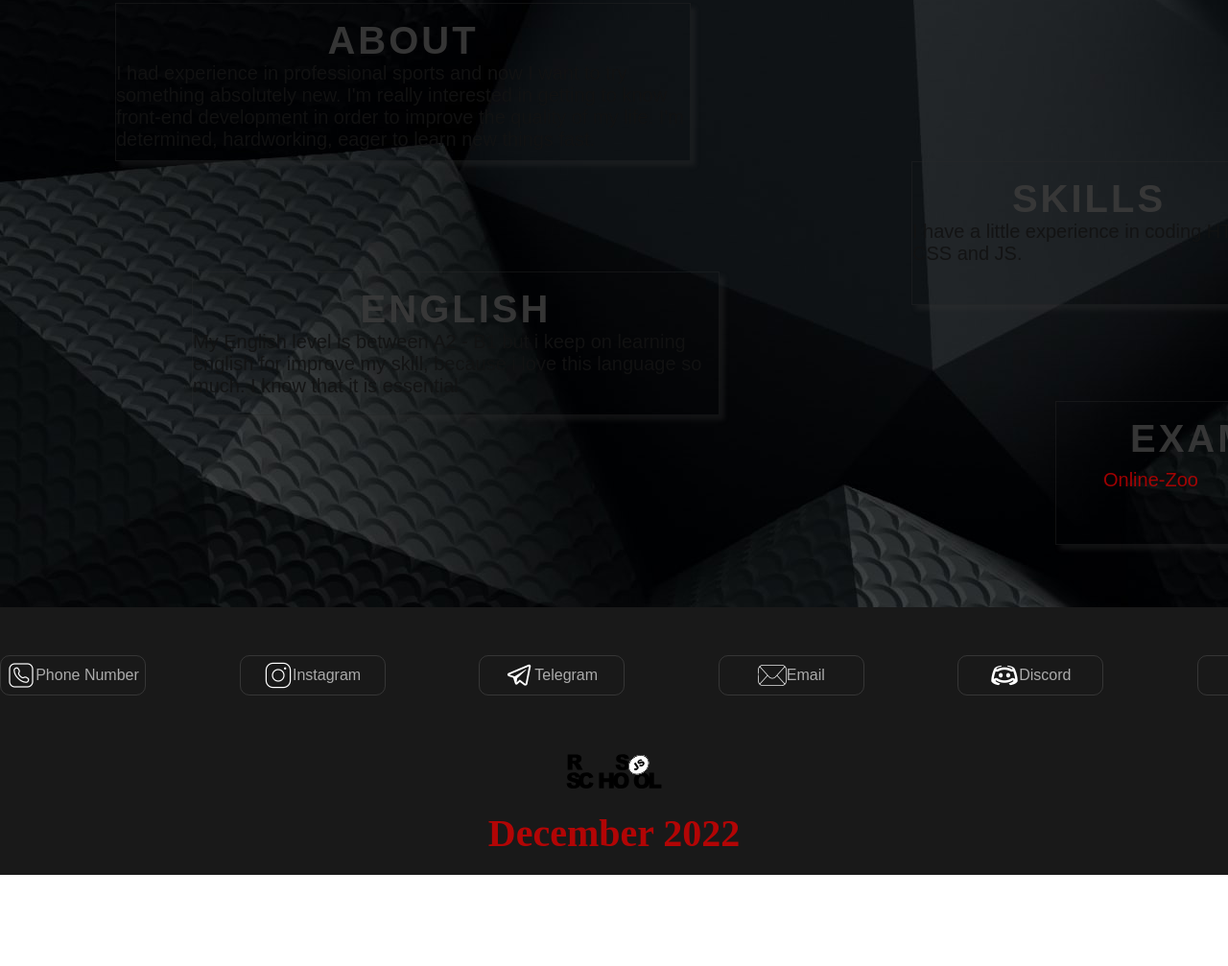
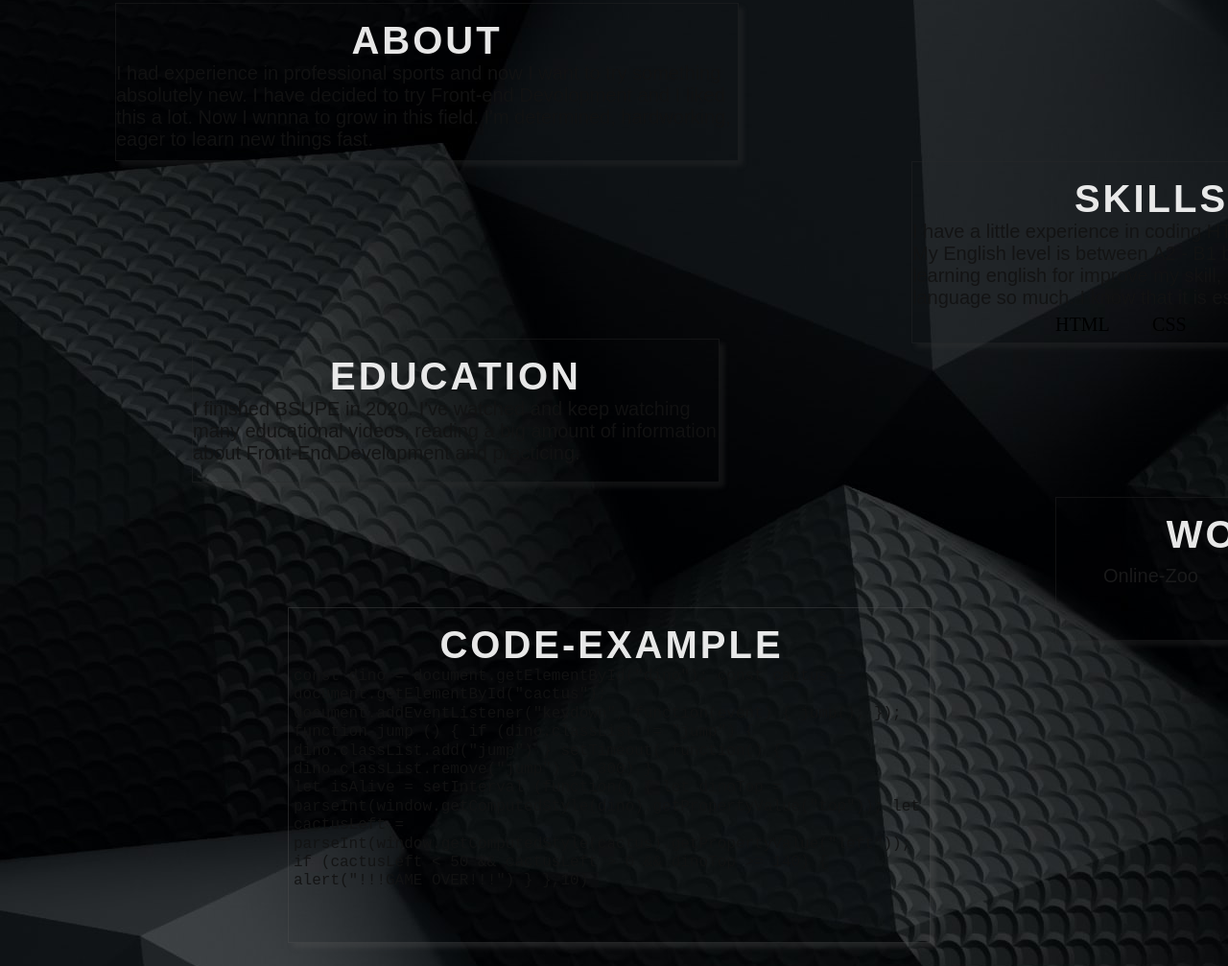
Before and after one commit to sprox0/rsschool-cv, a plain HTML site: page index.html in a window 1280 px wide. Shown: the part 727-1734 px from the top of the page at 96% size. Before the commit the page ends 1639 px from the top, so only its background shows below. Drawn offline with nearby package versions, Linux system fonts and the light colour scheme.

Commit message:
refactor: added lists

```diff
--- a/assets/styles/style.css
+++ b/assets/styles/style.css
@@ -114,24 +114,51 @@ button {
 /*                  INFO SECTION                */
 
 .content-title {
-    width: 600px;
+    width: 650px;
     margin-left: 120px;
     position: relative;
     border: 1px solid rgba(41, 41, 41, 0.4);
     box-shadow: 5px 5px 5px rgba(54, 54, 54, 0.3);
     transition: 1.2s;
     padding-bottom: 10px;
+
 }
 
 .content-title:hover {
     cursor: pointer;
     transform: scale(1.2);
-    background-color: rgba(210, 210, 210, 0.872);
+    background-color: rgba(154, 1, 1, 0.872);
 }
 
-.education-case, .summary-case, .english-case, .skills-case {
+.content-title:hover .about-text {
+    color: #fff;
+}
+
+.code-section {
+    height: 350px;
+    width:670px;
+    padding-left: 5px;
+    left: 300px;
+    top: 700px;
+    position: absolute;
+    border: 1px solid rgba(80, 80, 80, 0.4);
+    box-shadow: 5px 5px 5px rgba(90, 90, 90, 0.3);
+    transition: 1.2s;
+}
+
+.code-section:hover {
+    cursor: pointer;
+    transform: scale(1.2);
+    background-color: rgba(154, 1, 1, 0.962);
+}
+
+.code-section:hover .example-js {
+    color: #fff;
+}
+
+.name-case {
     display: flex;
-    color: rgba(57, 57, 57, 0.925);
+    color: rgba(250, 250, 250, 0.925);
     justify-content: center;
     font-size: 40px;
     letter-spacing: 3px;
@@ -139,12 +166,15 @@ button {
     padding-top: 15px;
 }
 
+.example-js {
+    color: rgba(18, 18, 18, 0.925);
+}
+
 .education-section {
-    height: 150px;
-    width: 370px;
+    height: 190px;
+    width: 500px;
     left: 950px;
     position: absolute;
-
     border: 1px solid rgba(41, 41, 41, 0.4);
     box-shadow: 5px 5px 5px rgba(54, 54, 54, 0.3);
     transition: 1.2s;
@@ -153,7 +183,11 @@ button {
 .education-section:hover {
     cursor: pointer;
     transform: scale(1.2);
-    background-color: rgba(200, 200, 200, 0.872);
+    background-color: rgba(154, 1, 1, 0.872);
+}
+
+.education-section:hover .about-text {
+    color: #fff;
 }
 
 html  {
@@ -177,7 +211,7 @@ html  {
 .information-section {
     height: 150px;
     width: 550px;
-    top: 350px;
+    top: 420px;
     left: 200px;
     position: absolute;
     border: 1px solid rgba(41, 41, 41, 0.4);
@@ -188,21 +222,42 @@ html  {
 .information-section:hover {
     cursor: pointer;
     transform: scale(1.2);
-    background-color: rgba(203, 196, 196, 0.872);
+    background-color: rgba(198, 0, 0, 0.92);
+}
+
+.information-section:hover .about-text {
+    color: #fff;
 }
 
 .info-wrapper {
     background-image: url(../picture/black-texture-heroscreen-548542.jpg);
-    height: 700px;
+    height: 1150px;
     position: relative;
     padding-top: 70px;
 }
+
+.skills-examples {
+    list-style: none;
+    display: flex;
+    justify-content: space-between;
+    width: 200px;
+    padding-top: 5px;
+    margin: 0 auto;
+    font-size: 20px;
+}
+
+.education-section:hover .examples {
+    color: #fff;
+    text-decoration: underline;
+}
+
+
 
 .skills-section {
     cursor: pointer;
     height: 150px;
     width: 400px;
-    margin-top: 250px;
+    margin-top: 350px;
     margin-left: 1100px;
     position: absolute;
     border: 1px solid rgba(41, 41, 41, 0.4);
@@ -213,7 +268,15 @@ html  {
 .skills-section:hover {
     cursor: pointer;
     transform: scale(1.2);
-    background-color: rgba(203, 196, 196, 0.872);
+    background-color: rgba(198, 0, 0, 0.92);
+}
+
+.skills-section:hover .nft-page:hover {
+    color: #fff;
+}
+
+.skills-section:hover .online-zoo:hover {
+    color: #fff;
 }
 
 
@@ -230,7 +293,7 @@ html  {
 .online-zoo, .nft-page {
     font-family: 'Arial', sans-serif;
     text-decoration: none;
-    color: rgba(220, 0, 0, 0.72);
+    color: rgba(34, 34, 34, 0.72);;
 }
 
 /*                  footer section              */
@@ -289,9 +352,10 @@ html  {
    padding-bottom: 20px;
 }
 
-.footer {
+.link-footer {
     font-size: 40px;
     color: rgba(184, 5, 5, 0.963);
+    text-decoration: none;
 }
 
 html {
--- a/index.html
+++ b/index.html
@@ -9,6 +9,7 @@
         <title>CV</title>
     </head>
     <body>
+        <main>
           <div class="wrapper">
               <div class="content-wrapper">
                   <div class="content">
@@ -39,29 +40,67 @@
                   </div>
                   <div class="info-wrapper">
                       <div class="content-title">
-                        <h3 class="summary-case">ABOUT</h3>
+                          <h3 class="name-case">ABOUT</h3>
                           <a href="scroll-about" class="sroll-id"></a>
-                        <p class="about-text">I had experience in professional sports and now I want to try something absolutely new. I'm really interested in getting to know front-end development in order to improve the quality of my life. I'm determined, hardworking, eager to learn new things fast. </p>
+                          <p class="about-text">I had experience in professional sports and now I want to try something absolutely new. I have decided to try Front-end Devolopment and I liked this a lot. Now I wnnna to grow in this field. I'm determined, hardworking, eager to learn new things fast. </p>
                       </div>
                       <div class="education-section">
-                        <h3 class="education-case">SKILLS</h3>
-                        <p class="about-text">I have a little experience in coding HTML, CSS and JS.</p>
+                          <h3 class="name-case">SKILLS</h3>
+                          <p class="about-text">I have a little experience in coding HTML, CSS and JS. My English level is between A2 - B1 but i keep on learning english for improve my skill, because i love this language so much. I know that it is essential.</p>
+                          <ul class="skills-examples">
+                            <li class="examples">HTML</li>
+                            <li class="examples">CSS</li>
+                            <li class="examples">JS</li>
+                          </ul>
                       </div>
                       <div class="information-section">
-                        <h3 class="english-case">ENGLISH</h3>
+                          <h3 class="name-case">EDUCATION</h3>
                           <a href="" id="scroll-about"></a>
-                        <p class="about-text">My English level is between A2 - B1 but i keep on learning english for improve my skill, because i love this language so much. I know that it is essential.</p>
+                          <p class="about-text">I finished BSUPE in 2020. I've watched and keep watching many educational videos, reading a big amount of information about Front-End Development and practicing. </p>
                       </div>
                       <div class="skills-section">
-                        <h3 class="skills-case">EXAMPLES</h3>
+                          <h3 class="name-case">WORKS</h3>
                           <div class="skills">
                               <a href="https://radiant-strudel-4a8753.netlify.app" class="online-zoo">Online-Zoo</a>
                               <a href="https://nft-exempl-sprox0.netlify.app" class="nft-page">NFT-page</a>
                           </div>
                       </div>
+                      <div class="code-section">
+                        <h3 class="name-case">CODE-EXAMPLE</h3>
+                        <div class="code-js">
+                            <code class="example-js">
+                              const dino = document.getElementById("dino");
+                              const cactus = document.getElementById("cactus");
+
+                              document.addEventListener("keydown", function(event) {
+                                  jump();
+                              });<br>
+
+
+                              function jump () {
+                                  if (dino.classList != "jump") {
+                                      dino.classList.add("jump")
+                                  }
+                                  setTimeout( function() {
+                                      dino.classList.remove("jump")
+                                  }, 300)
+                              }<br>
+
+                              let isAlive = setInterval (function() {
+                                  let dinoTop = parseInt(window.getComputedStyle(dino).getPropertyValue("top"));
+                                  let cactusLeft = parseInt(window.getComputedStyle(cactus).getPropertyValue("left"));
+
+                                  if (cactusLeft < 50 && cactusLeft > 0 && dinoTop >= 140) {
+                                      alert("!!!GAME OVER!!!")
+                                  }
+                              },10)
+                            </code>
                         </div>
                     </div>
                   </div>
+              </div>
+          </div>
+        </main>
         <footer>
             <div class="footer-wrapper">
                 <div class="footer-section">
@@ -272,7 +311,7 @@
                     </a>
                 </div>
                 <div class="date">
-                    <h3 class="footer">December 2022</h3>
+                    <h3 class="footer"><a href="#" class="link-footer"> December 2022</a></h3>
                 </div>
             </div>
         </footer>
```
Also changed, not shown: 1 other file. Lines whose indentation alone changed are shown as unchanged.
